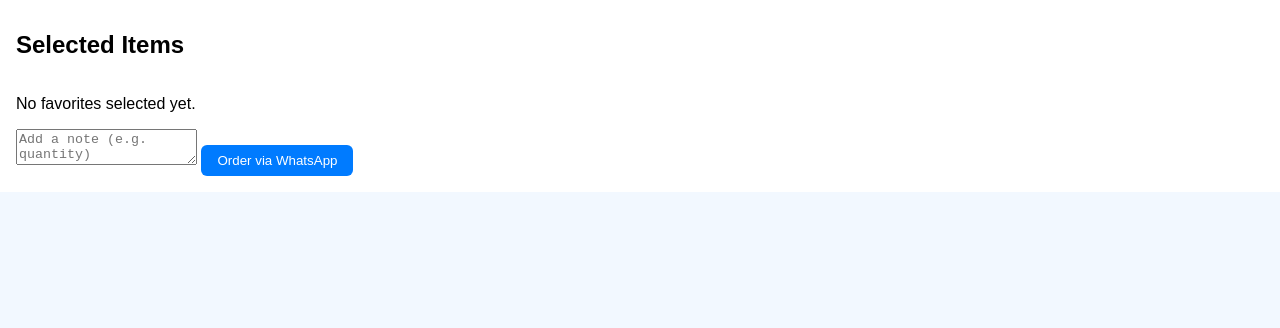
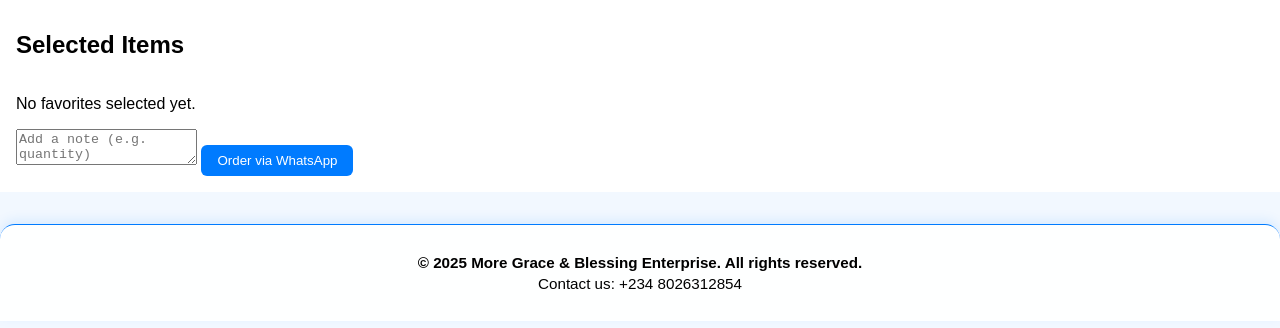
Before and after one commit to Stoner1238/MGB_catalog, a plain HTML site: page favorites.html in a window 1280 px wide. Shown: the part 78-406 px from the top of the page. Drawn offline with Linux system fonts and the light colour scheme.

Commit message:
Update favorites.html

```diff
--- a/favorites.html
+++ b/favorites.html
@@ -23,5 +23,11 @@
   </main>
 
   <script src="favorites.js"></script>
+
+  <footer>
+  <p>&copy; 2025 More Grace & Blessing Enterprise. All rights reserved.</p>
+  <p>Contact us: +234 8026312854</p>
+</footer>
+
 </body>
 </html>
```
